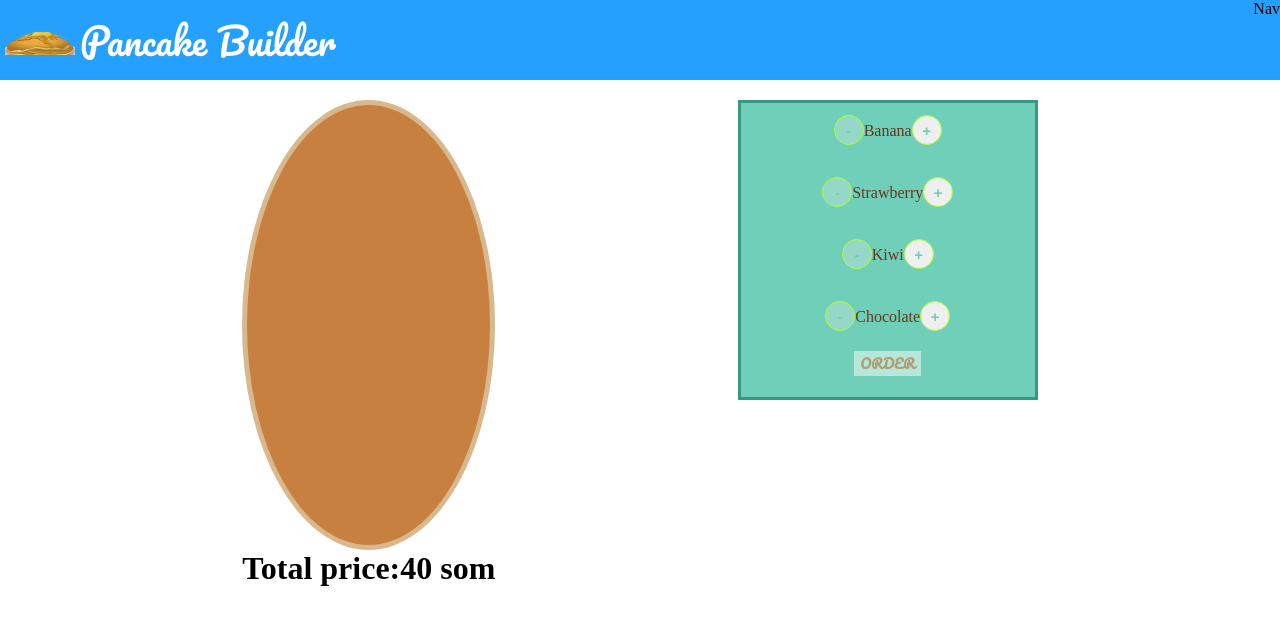
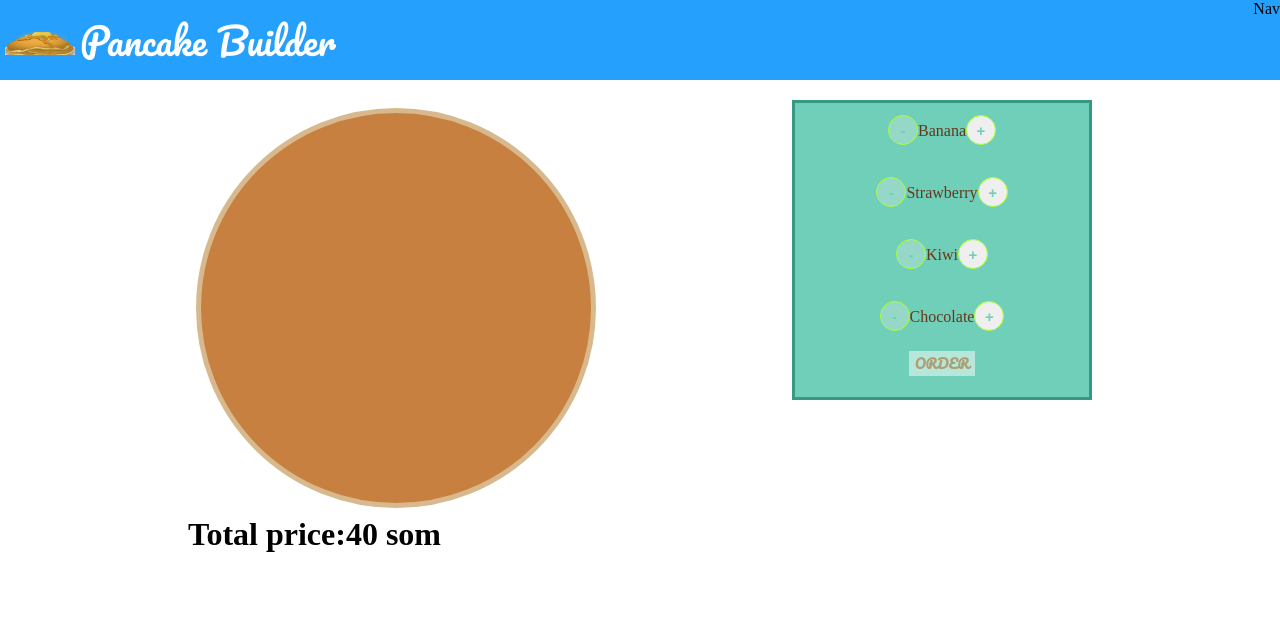
Before and after one commit to Askhat-Azizov/pancake-builder, a React (Create React App) app: page / in a window 1280 px wide. Shown: the top 624 px of the page. Built offline with nearby package versions, Linux system fonts and the light colour scheme.

Commit message:
Added classes for Toolbar and Fruitkit

```diff
--- a/src/components/Layout/Todbar/Toolbar.module.css
+++ b/src/components/Layout/Todbar/Toolbar.module.css
@@ -1,6 +1,16 @@
 .Toolbar {
-    display: flex;
-    justify-content: space-between;
+  display: flex;
+  justify-content: space-between;
 
-    background-color: #25A0FD;
+  background-color: #25a0fd;
+  width: 100%;
+}
+
+.Toolbar nav {
+  display: none;
+}
+@media (min-width: 670px) {
+  .Toolbar nav {
+    display: block;
   }
+}
--- a/src/components/PancakeBuilder/FruitsKit/Fruitskit.module.css
+++ b/src/components/PancakeBuilder/FruitsKit/Fruitskit.module.css
@@ -1,19 +1,22 @@
+
 .Fruitskit .bento{
     padding: 1rem;
-    padding-top: 2rem;
     position: relative;
 
     background:#C78040;
     border: 5px solid #D8B98E;
-    width: 100%;
-    height: 450px;
-    border-radius: 50%;
 
+    margin:  auto;
+    width: 400px;
+    height: 400px;
+    margin: 8px;
+    align-items: center;
     display: flex;
-    flex-flow: row wrap;
-    align-content: flex-start;
-
+    flex-direction: column;
+    justify-content: center;
+    flex-flow: wrap;
     overflow: hidden;
+    border-radius: 100%;
 }
 .Fruitskit .price{
     font-size: 2rem;
```
